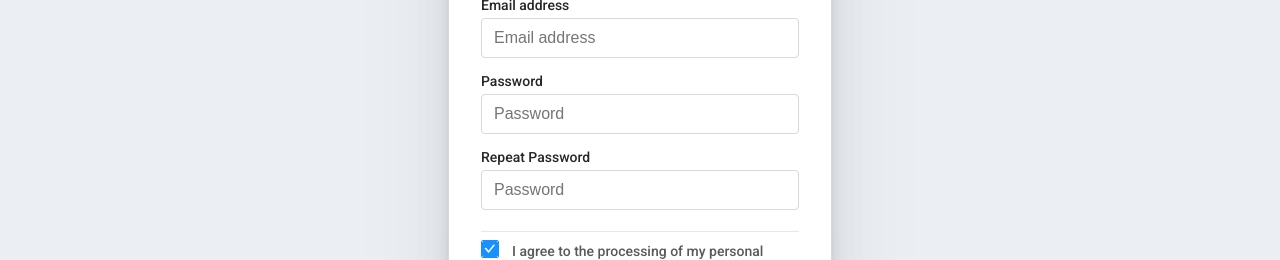
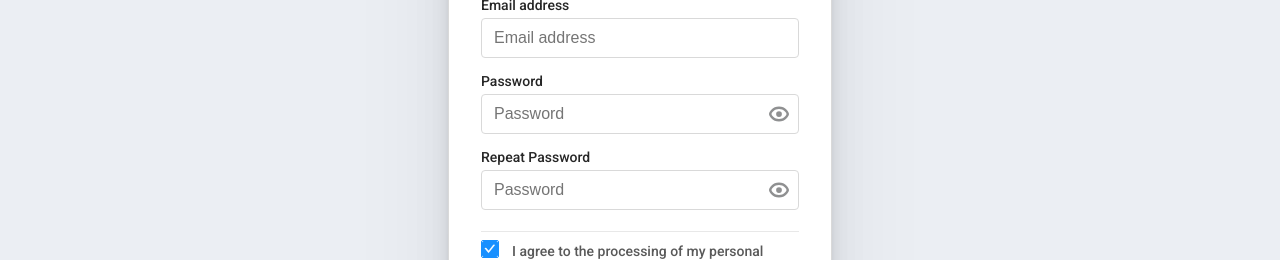
Before and after one commit to anikeev717/realworld-blog, a React (Create React App) app: page /sign-up in a window 1280 px wide. Shown: the part 275-535 px from the top of the page. Built offline with nearby package versions, Linux system fonts and the light colour scheme.

Commit message:
password-toggle

```diff
--- a/src/components/profile-edit/profile-edit.module.scss
+++ b/src/components/profile-edit/profile-edit.module.scss
@@ -44,6 +44,29 @@
   }
 }
 
+.password {
+  position: relative;
+  & .input[type='text'] + .password-toggle {
+    background-image: url('../../assets/images/passuntoggle.svg');
+  }
+  & .input[type='password'] + .password-toggle {
+    background-image: url('../../assets/images/passtoggle.svg');
+  }
+  & .password-toggle {
+    position: absolute;
+    right: 10px;
+    top: 34px;
+    width: 20px;
+    height: 20px;
+    background: none;
+    background-repeat: no-repeat;
+    background-size: contain;
+    opacity: 0.5;
+    transition: all 0.5s;
+    outline: none;
+  }
+}
+
 .field {
   margin-top: 2px;
   background: $background-color-base;
@@ -86,4 +109,7 @@
   .button:hover {
     filter: brightness(1.2);
   }
+  .password-toggle:hover {
+    opacity: 1;
+  }
 }
--- a/src/components/profile-edit/profile-edit.tsx
+++ b/src/components/profile-edit/profile-edit.tsx
@@ -1,5 +1,5 @@
 import { useForm } from 'react-hook-form';
-import { useEffect } from 'react';
+import { useEffect, useState } from 'react';
 import { ErrorMessage } from '@hookform/error-message';
 import { Entries } from 'type-fest';
 
@@ -54,6 +54,8 @@ export const ProfileEdit: React.FunctionComponent = () => {
       userAsync(userRequestPut({ user }, token));
     }
   };
+
+  const [type, setType] = useState<'password' | 'text'>('password');
 
   return (
     <form className={classes.form} name="edit-form" onSubmit={handleSubmit(onSubmit)}>
@@ -115,11 +117,12 @@ export const ProfileEdit: React.FunctionComponent = () => {
           />
           <ErrorMessage errors={errors} name="email" as="p" className={classes.error} />
         </label>
-        <label className={`${classes.label} ${classes['input-label']}`} htmlFor="password">
+        <label className={`${classes.label} ${classes.password} ${classes['input-label']}`} htmlFor="password">
           New password
           <input
             className={`${classes.input} ${classes.field} ${errors.password ? classes['input-error'] : ''}`}
-            type="password"
+            type={type}
+            // type="password"
             id="password"
             autoComplete="new-password"
             placeholder="New password"
@@ -138,6 +141,13 @@ export const ProfileEdit: React.FunctionComponent = () => {
               },
               validate: (val) => (val?.includes(' ') ? 'Password cannot contain spaces!' : true),
             })}
+          />
+          <button
+            type="button"
+            className={classes['password-toggle']}
+            onClick={() => {
+              setType((prev) => (prev === 'password' ? 'text' : 'password'));
+            }}
           />
           <ErrorMessage errors={errors} name="password" as="p" className={classes.error} />
         </label>
--- a/src/components/profile-sign-in/profile-sign-in.tsx
+++ b/src/components/profile-sign-in/profile-sign-in.tsx
@@ -1,7 +1,7 @@
 import { useForm } from 'react-hook-form';
 import { Link } from 'react-router-dom';
 import { ErrorMessage } from '@hookform/error-message';
-import { useEffect } from 'react';
+import { useEffect, useState } from 'react';
 
 import { useActions } from '../../hooks/use-actions';
 import { useTypedSelector } from '../../hooks/use-typed-selector';
@@ -39,6 +39,8 @@ export const ProfileSignIn: React.FunctionComponent = () => {
     userAsync(userRequestPost({ user }, '/login'));
   };
 
+  const [type, setType] = useState<'password' | 'text'>('password');
+
   return (
     <form className={classes.form} name="signin-form" onSubmit={handleSubmit(onSubmit)}>
       <fieldset className={classes.fieldset}>
@@ -61,11 +63,12 @@ export const ProfileSignIn: React.FunctionComponent = () => {
           />
           <ErrorMessage errors={errors} name="email" as="p" className={classes.error} />
         </label>
-        <label className={`${classes.label} ${classes['input-label']}`} htmlFor="password">
+        <label className={`${classes.label} ${classes.password} ${classes['input-label']}`} htmlFor="password">
           Password
           <input
             className={`${classes.input} ${classes.field} ${errors?.password ? classes['input-error'] : ''}`}
-            type="password"
+            type={type}
+            // type="password"
             id="password"
             placeholder="Password"
             autoComplete="current-password"
@@ -85,6 +88,13 @@ export const ProfileSignIn: React.FunctionComponent = () => {
               },
             })}
           />
+          <button
+            type="button"
+            className={classes['password-toggle']}
+            onClick={() => {
+              setType((prev) => (prev === 'password' ? 'text' : 'password'));
+            }}
+          />
           <ErrorMessage errors={errors} name="password" as="p" className={classes.error} />
         </label>
         <button className={`${classes.input} ${classes.button}`} type="submit">
--- a/src/components/profile-sign-up/profile-sign-up.tsx
+++ b/src/components/profile-sign-up/profile-sign-up.tsx
@@ -1,7 +1,7 @@
 import { useForm } from 'react-hook-form';
 import { Link } from 'react-router-dom';
 import { ErrorMessage } from '@hookform/error-message';
-import { useEffect } from 'react';
+import { useEffect, useState } from 'react';
 
 import { useActions } from '../../hooks/use-actions';
 import { useTypedSelector } from '../../hooks/use-typed-selector';
@@ -43,6 +43,8 @@ export const ProfileSignUp: React.FunctionComponent = () => {
     const { agree, repass, ...user } = data;
     userAsync(userRequestPost({ user }));
   };
+
+  const [type, setType] = useState<'password' | 'text'>('password');
 
   return (
     <form className={classes.form} name="signup-form" onSubmit={handleSubmit(onSubmit)}>
@@ -93,11 +95,12 @@ export const ProfileSignUp: React.FunctionComponent = () => {
           />
           <ErrorMessage errors={errors} name="email" as="p" className={classes.error} />
         </label>
-        <label className={`${classes.label} ${classes['input-label']}`} htmlFor="password">
+        <label className={`${classes.label} ${classes.password} ${classes['input-label']}`} htmlFor="password">
           Password
           <input
             className={`${classes.input} ${classes.field} ${errors.password ? classes['input-error'] : ''}`}
-            type="password"
+            type={type}
+            // type="password"
             id="password"
             placeholder="Password"
             autoComplete="new-password"
@@ -118,13 +121,21 @@ export const ProfileSignUp: React.FunctionComponent = () => {
               validate: (val) => (val?.includes(' ') ? 'Password cannot contain spaces!' : true),
             })}
           />
+          <button
+            type="button"
+            className={classes['password-toggle']}
+            onClick={() => {
+              setType((prev) => (prev === 'password' ? 'text' : 'password'));
+            }}
+          />
           <ErrorMessage errors={errors} name="password" as="p" className={classes.error} />
         </label>
-        <label className={`${classes.label} ${classes['input-label']}`} htmlFor="repeat">
+        <label className={`${classes.label} ${classes.password} ${classes['input-label']}`} htmlFor="repeat">
           Repeat Password
           <input
             className={`${classes.input} ${classes.field} ${errors.repass ? classes['input-error'] : ''}`}
-            type="password"
+            type={type}
+            // type="password"
             id="repeat"
             placeholder="Password"
             autoComplete="new-password"
@@ -132,6 +143,13 @@ export const ProfileSignUp: React.FunctionComponent = () => {
               required: 'You must repeat your password for registration!',
               validate: (value: string) => (value === watch('password') ? true : 'Password do not match!'),
             })}
+          />
+          <button
+            type="button"
+            className={classes['password-toggle']}
+            onClick={() => {
+              setType((prev) => (prev === 'password' ? 'text' : 'password'));
+            }}
           />
           <ErrorMessage errors={errors} name="repass" as="p" className={classes.error} />
         </label>
```
Also changed, not shown: src/assets/images/passtoggle.svg (added), src/assets/images/passuntoggle.svg (added).
